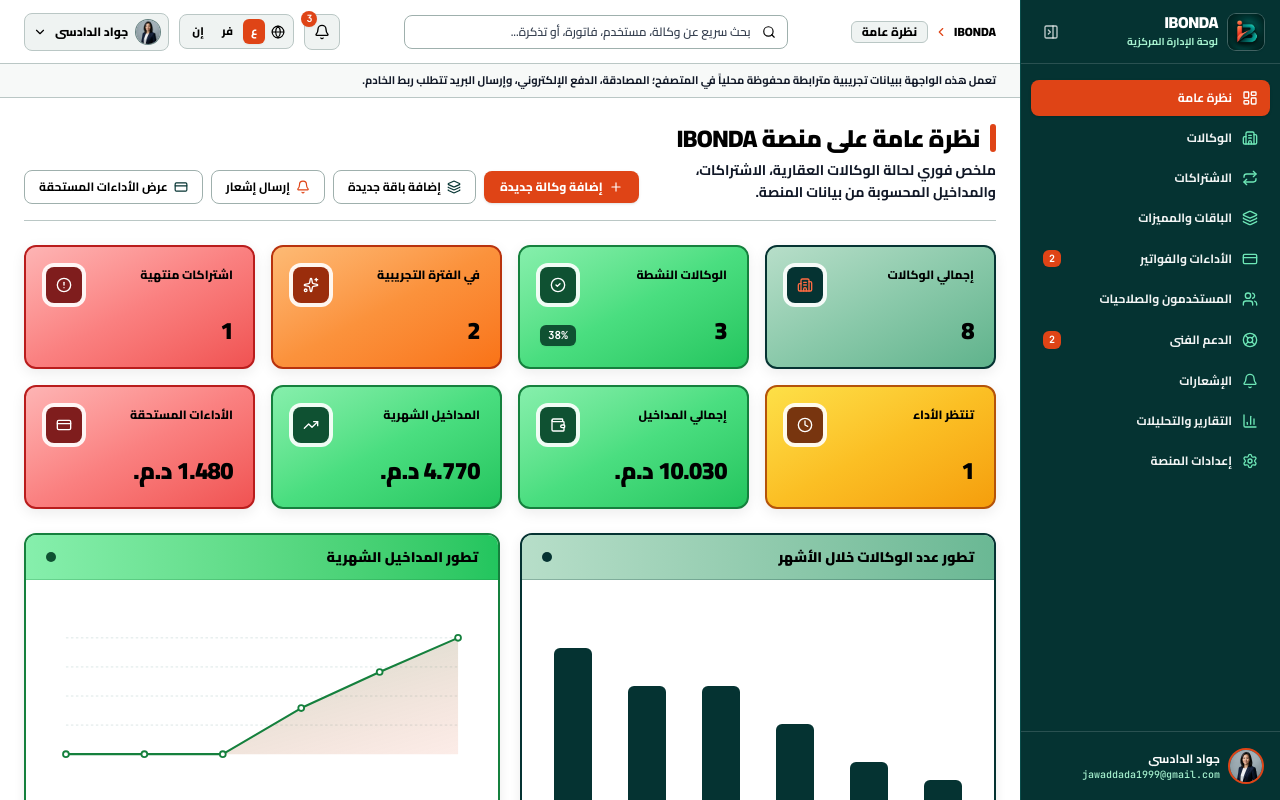
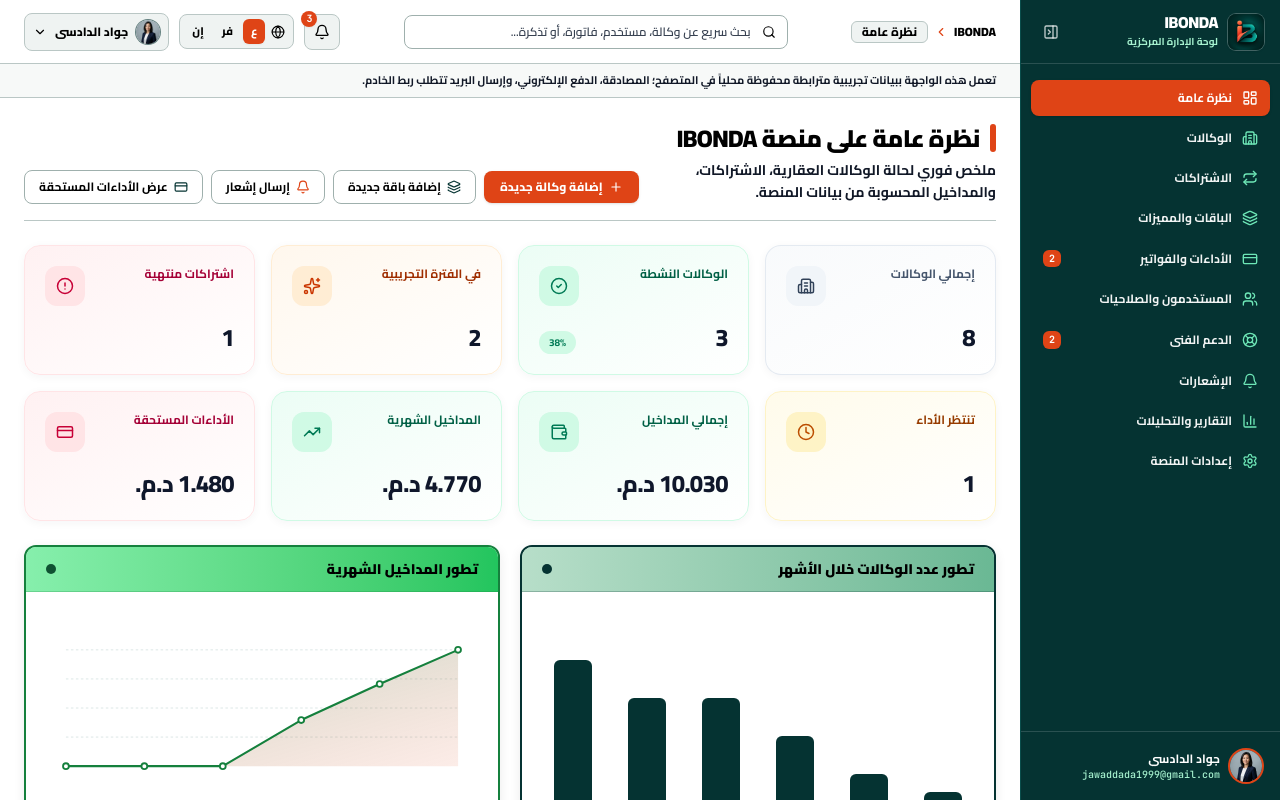
Before and after one commit to jawaddada1999-svg/MEINE, a React (Vite) app: page / in a window 1280 px wide. Shown: the top 800 px of the page. Built offline with nearby package versions, Linux system fonts and the light colour scheme.

Commit message:
Refresh statistic cards with soft color palette

```diff
--- a/src/components/ui/StatCard.tsx
+++ b/src/components/ui/StatCard.tsx
@@ -29,68 +29,60 @@ const TONE_MAP: Record<
   }
 > = {
   navy: {
-    cardStyle:
-      'border-2 border-[#053332] bg-gradient-to-br from-[#B7DEC9] via-[#8AC9AA] to-[#5FB38C] hover:border-[#021E1D]',
-    iconWrap: 'bg-[#053332] text-[#FF6B42] ring-4 ring-white/90',
-    labelColor: 'text-[#000000]',
-    valueColor: 'text-[#000000]',
-    helperBadge: 'bg-[#053332] text-white',
+    cardStyle: 'border border-slate-200/90 bg-gradient-to-br from-slate-50 to-white hover:border-slate-300',
+    iconWrap: 'bg-slate-100 text-slate-700',
+    labelColor: 'text-slate-600',
+    valueColor: 'text-slate-900',
+    helperBadge: 'bg-slate-100 text-slate-700',
+  },
+  blue: {
+    cardStyle: 'border border-blue-100 bg-gradient-to-br from-blue-50 to-white hover:border-blue-200',
+    iconWrap: 'bg-blue-100 text-blue-700',
+    labelColor: 'text-blue-800',
+    valueColor: 'text-slate-900',
+    helperBadge: 'bg-blue-100 text-blue-700',
   },
   teal: {
-    cardStyle:
-      'border-2 border-[#15803D] bg-gradient-to-br from-[#86EFAC] via-[#4ADE80] to-[#22C55E] hover:border-[#0F5132]',
-    iconWrap: 'bg-[#0F5132] text-white ring-4 ring-white/90',
-    labelColor: 'text-[#000000]',
-    valueColor: 'text-[#000000]',
-    helperBadge: 'bg-[#0F5132] text-white',
+    cardStyle: 'border border-teal-100 bg-gradient-to-br from-teal-50 to-white hover:border-teal-200',
+    iconWrap: 'bg-teal-100 text-teal-700',
+    labelColor: 'text-teal-800',
+    valueColor: 'text-slate-900',
+    helperBadge: 'bg-teal-100 text-teal-700',
   },
   orange: {
-    cardStyle:
-      'border-2 border-[#B8320D] bg-gradient-to-br from-[#FDBA74] via-[#FB923C] to-[#F97316] hover:border-[#7C2D12]',
-    iconWrap: 'bg-[#9A2D0C] text-white ring-4 ring-white/90',
-    labelColor: 'text-[#000000]',
-    valueColor: 'text-[#000000]',
-    helperBadge: 'bg-[#7C2D12] text-white',
-  },
-  blue: {
-    cardStyle:
-      'border-2 border-[#053332] bg-gradient-to-br from-[#B7DEC9] via-[#8AC9AA] to-[#5FB38C] hover:border-[#021E1D]',
-    iconWrap: 'bg-[#053332] text-white ring-4 ring-white/90',
-    labelColor: 'text-[#000000]',
-    valueColor: 'text-[#000000]',
-    helperBadge: 'bg-[#053332] text-white',
+    cardStyle: 'border border-orange-100 bg-gradient-to-br from-orange-50 to-white hover:border-orange-200',
+    iconWrap: 'bg-orange-100 text-orange-700',
+    labelColor: 'text-orange-800',
+    valueColor: 'text-slate-900',
+    helperBadge: 'bg-orange-100 text-orange-700',
   },
   success: {
-    cardStyle:
-      'border-2 border-[#15803D] bg-gradient-to-br from-[#86EFAC] via-[#4ADE80] to-[#22C55E] hover:border-[#0F5132]',
-    iconWrap: 'bg-[#0F5132] text-white ring-4 ring-white/90',
-    labelColor: 'text-[#000000]',
-    valueColor: 'text-[#000000]',
-    helperBadge: 'bg-[#0F5132] text-white',
+    cardStyle: 'border border-emerald-100 bg-gradient-to-br from-emerald-50 to-white hover:border-emerald-200',
+    iconWrap: 'bg-emerald-100 text-emerald-700',
+    labelColor: 'text-emerald-800',
+    valueColor: 'text-slate-900',
+    helperBadge: 'bg-emerald-100 text-emerald-700',
   },
   warning: {
-    cardStyle:
-      'border-2 border-[#B45309] bg-gradient-to-br from-[#FDE047] via-[#FBBF24] to-[#F59E0B] hover:border-[#78350F]',
-    iconWrap: 'bg-[#78350F] text-white ring-4 ring-white/90',
-    labelColor: 'text-[#000000]',
-    valueColor: 'text-[#000000]',
-    helperBadge: 'bg-[#78350F] text-white',
+    cardStyle: 'border border-amber-100 bg-gradient-to-br from-amber-50 to-white hover:border-amber-200',
+    iconWrap: 'bg-amber-100 text-amber-700',
+    labelColor: 'text-amber-800',
+    valueColor: 'text-slate-900',
+    helperBadge: 'bg-amber-100 text-amber-700',
   },
   danger: {
-    cardStyle:
-      'border-2 border-[#B91C1C] bg-gradient-to-br from-[#FDB4B4] via-[#FA8080] to-[#F05252] hover:border-[#7F1D1D]',
-    iconWrap: 'bg-[#7F1D1D] text-white ring-4 ring-white/90',
-    labelColor: 'text-[#000000]',
-    valueColor: 'text-[#000000]',
-    helperBadge: 'bg-[#7F1D1D] text-white',
+    cardStyle: 'border border-rose-100 bg-gradient-to-br from-rose-50 to-white hover:border-rose-200',
+    iconWrap: 'bg-rose-100 text-rose-700',
+    labelColor: 'text-rose-800',
+    valueColor: 'text-slate-900',
+    helperBadge: 'bg-rose-100 text-rose-700',
   },
   info: {
-    cardStyle:
-      'border-2 border-[#053332] bg-gradient-to-br from-[#B7DEC9] via-[#8AC9AA] to-[#5FB38C] hover:border-[#021E1D]',
-    iconWrap: 'bg-[#053332] text-white ring-4 ring-white/90',
-    labelColor: 'text-[#000000]',
-    valueColor: 'text-[#000000]',
-    helperBadge: 'bg-[#053332] text-white',
+    cardStyle: 'border border-cyan-100 bg-gradient-to-br from-cyan-50 to-white hover:border-cyan-200',
+    iconWrap: 'bg-cyan-100 text-cyan-700',
+    labelColor: 'text-cyan-800',
+    valueColor: 'text-slate-900',
+    helperBadge: 'bg-cyan-100 text-cyan-700',
   },
 };
 
@@ -99,24 +91,24 @@ export function StatCard({ label, value, icon: Icon, tone = 'navy', helper }: St
 
   return (
     <div
-      className={`rounded-xl p-5 shadow-[0_4px_14px_rgba(0,0,0,0.08)] transition-all duration-150 hover:-translate-y-0.5 hover:shadow-[0_8px_22px_rgba(0,0,0,0.14)] ${style.cardStyle}`}
+      className={`group relative overflow-hidden rounded-2xl p-4 sm:p-5 shadow-[0_2px_10px_rgba(15,23,42,0.045)] transition-all duration-200 hover:-translate-y-0.5 hover:shadow-[0_8px_20px_rgba(15,23,42,0.08)] ${style.cardStyle}`}
     >
       <div className="flex items-start justify-between gap-3">
-        <p className={`text-xs font-extrabold leading-snug ${style.labelColor}`}>{label}</p>
+        <p className={`text-xs font-bold leading-snug ${style.labelColor}`}>{label}</p>
         <div
-          className={`flex h-9 w-9 shrink-0 items-center justify-center rounded-lg shadow-sm ${style.iconWrap}`}
+          className={`flex h-10 w-10 shrink-0 items-center justify-center rounded-xl ${style.iconWrap}`}
         >
-          <Icon className="h-4 w-4" />
+          <Icon className="h-[18px] w-[18px]" />
         </div>
       </div>
 
-      <div className="mt-3 flex items-baseline justify-between gap-2">
-        <p className={`text-2xl font-black tracking-tight tabular-nums ${style.valueColor}`}>
+      <div className="mt-4 flex items-baseline justify-between gap-2">
+        <p className={`text-2xl font-extrabold tracking-tight tabular-nums ${style.valueColor}`}>
           {value}
         </p>
         {helper && (
           <span
-            className={`rounded-md px-2 py-0.5 font-mono text-[11px] font-bold tabular-nums shadow-xs ${style.helperBadge}`}
+            className={`rounded-full px-2.5 py-1 text-[10px] font-bold tabular-nums ${style.helperBadge}`}
           >
             {helper}
           </span>
```
